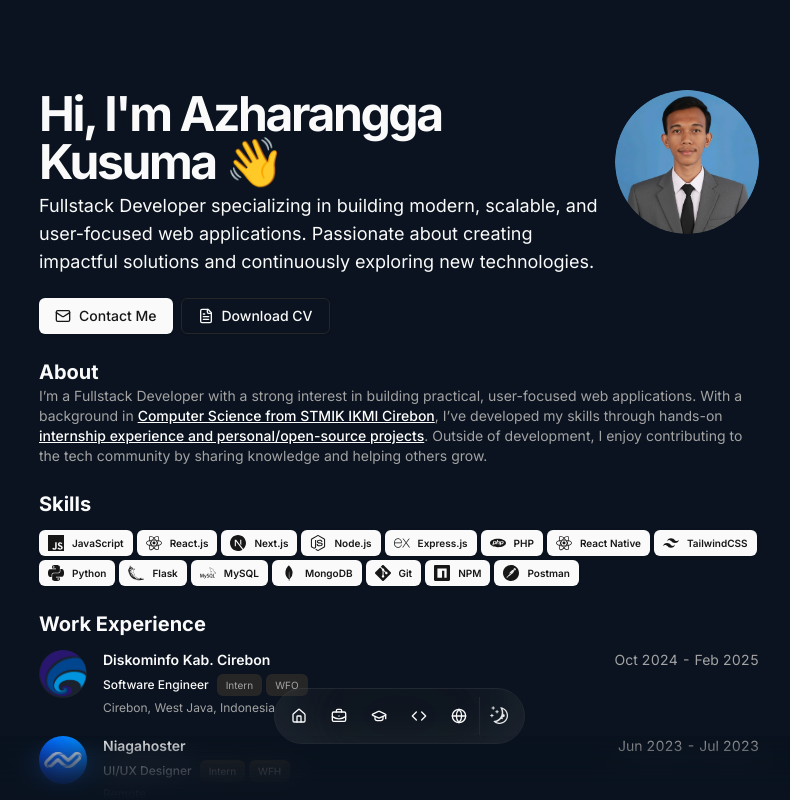
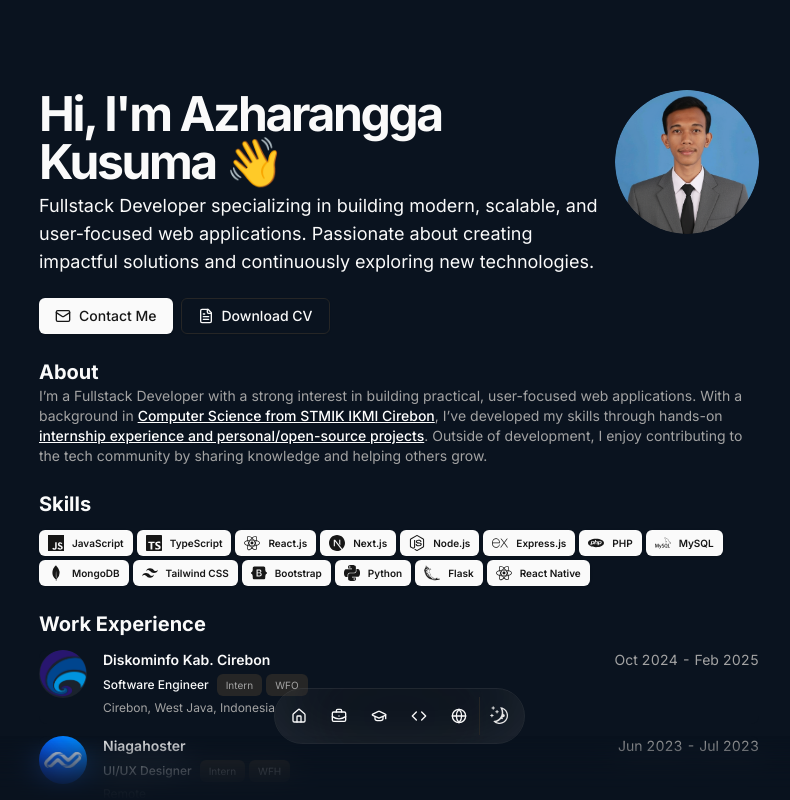
Before and after one commit to azharanggakusuma/portfolio-next, a Next.js app: page / in a window 1280 px wide. Shown: the top 800 px of the page, without its empty margins (241-1031 px from the left). Built offline with nearby package versions, Linux system fonts and the light colour scheme.

Commit message:
main: Fixed

```diff
--- a/src/data/resume.tsx
+++ b/src/data/resume.tsx
@@ -8,12 +8,14 @@ import {
 } from "lucide-react";
 import {
   SiJavascript,
+  SiTypescript,
   SiReact,
   SiNextdotjs,
   SiNodedotjs,
   SiExpress,
   SiPhp,
   SiTailwindcss,
+  SiBootstrap,
   SiPython,
   SiFlask,
   SiMysql,
@@ -42,20 +44,19 @@ export const DATA = {
   avatarUrl: "/profile-circle.png",
   skills: [
     { name: "JavaScript", icon: SiJavascript },
+    { name: "TypeScript", icon: SiTypescript },
     { name: "React.js", icon: SiReact },
     { name: "Next.js", icon: SiNextdotjs },
     { name: "Node.js", icon: SiNodedotjs },
     { name: "Express.js", icon: SiExpress },
     { name: "PHP", icon: SiPhp },
-    { name: "React Native", icon: SiReact },
-    { name: "TailwindCSS", icon: SiTailwindcss },
+    { name: "MySQL", icon: SiMysql },
+    { name: "MongoDB", icon: SiMongodb },
+    { name: "Tailwind CSS", icon: SiTailwindcss },
+    { name: "Bootstrap", icon: SiBootstrap },
     { name: "Python", icon: SiPython },
     { name: "Flask", icon: SiFlask },
-    { name: "MySQL", icon: SiMysql },
-    { name: "MongoDB", icon: SiMongodb },
-    { name: "Git", icon: SiGit },
-    { name: "NPM", icon: SiNpm },
-    { name: "Postman", icon: SiPostman },
+    { name: "React Native", icon: SiReact },
   ],
   navbar: [
     { href: "/", icon: HomeIcon, label: "Home" },
```
